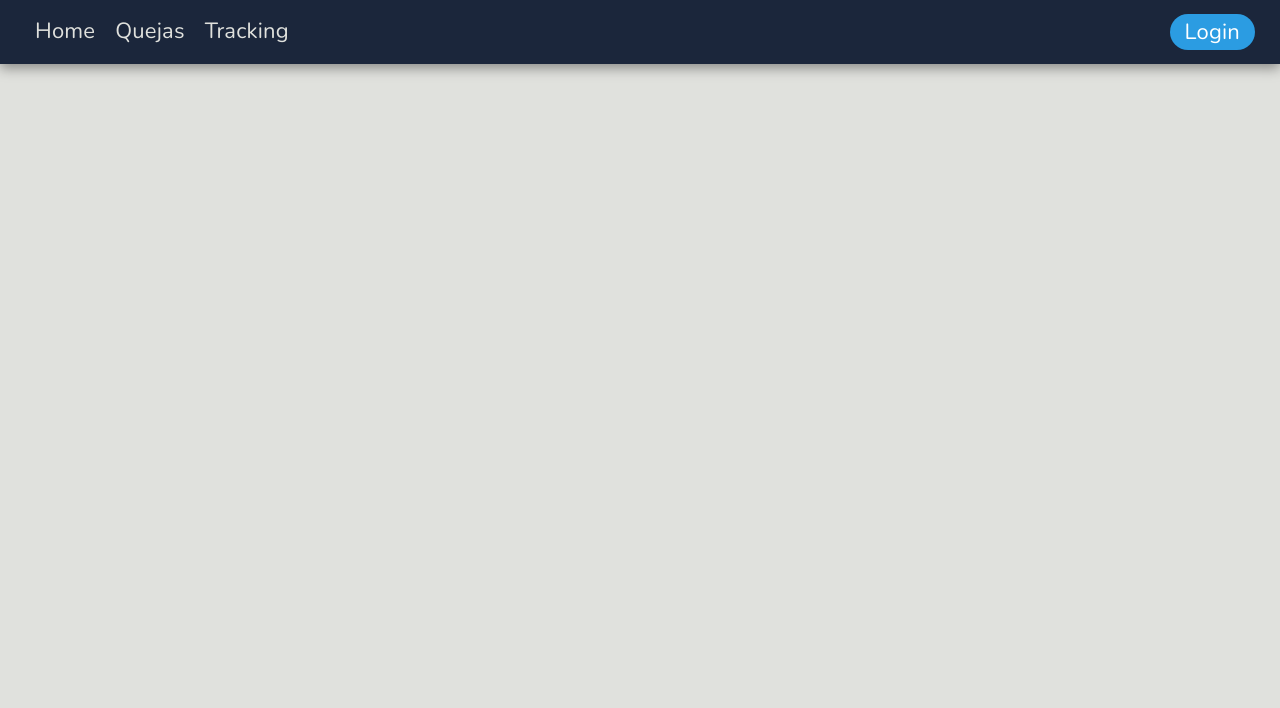
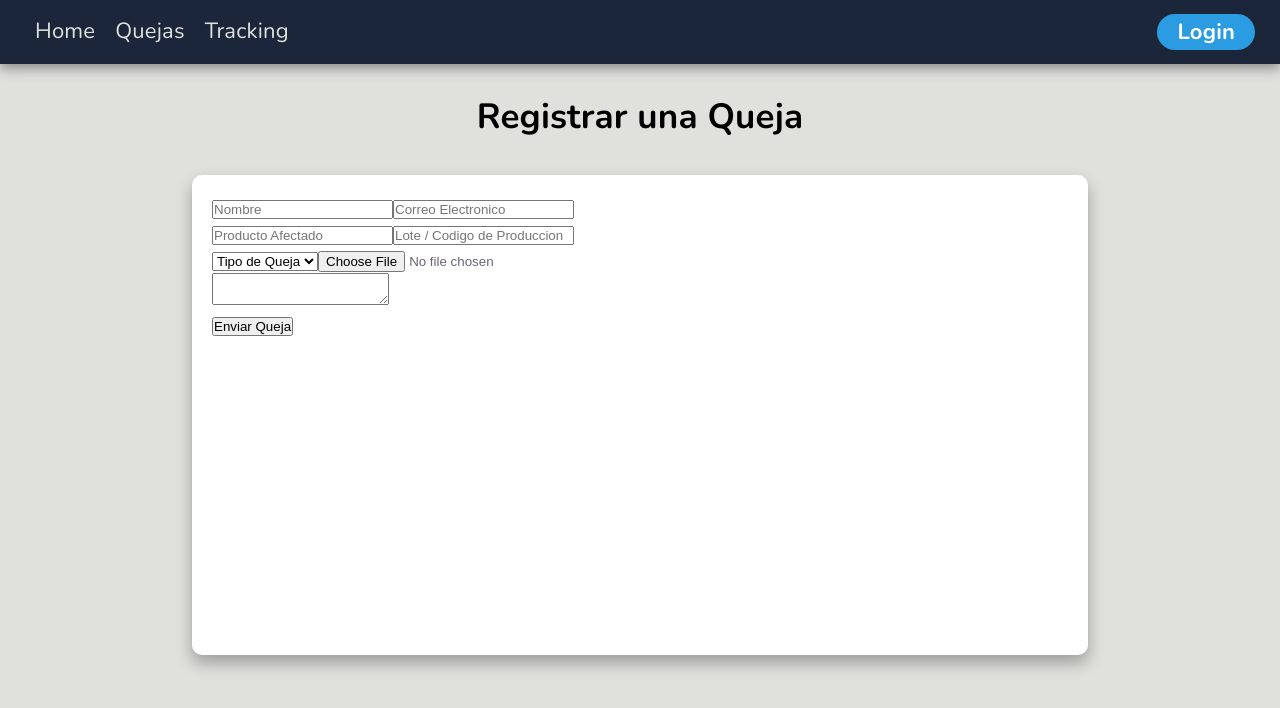
Before and after one commit to sebastianrcg/Projecto-Final-Gestion-Quejas-Sugerencias-Grupo-F, a React (Vite) app in the folder frontend/: page /reportarQuejas in a window 1280 px wide. Shown: the top 708 px of the page. Built offline with nearby package versions, Linux system fonts and the light colour scheme.

Commit message:
Inicio pagina de registrar quejas

```diff
--- a/frontend/src/components/NavBar/navBar.module.css
+++ b/frontend/src/components/NavBar/navBar.module.css
@@ -27,7 +27,8 @@
 .loginBtn {
 
     font-size: 22px;
-    padding: 5px 15px;
+    font-weight: bold;
+    padding: 5px 20px;
     border: none;
     border-radius: 50px;
     background-color: #2b9ce2;
--- a/frontend/src/pages/home/home.module.css
+++ b/frontend/src/pages/home/home.module.css
@@ -13,12 +13,13 @@
 
 .hero h1 {
     /* margin-top: 20px; */
+    margin-top: 10px;
     margin-left: 20px;
 }
 
 .hero h2{
     margin-left: 20px;
-    margin-top: 30px;
+    margin-top: 25px;
 }
 
 .hero p {
--- a/frontend/src/pages/quejas/Quejas.jsx
+++ b/frontend/src/pages/quejas/Quejas.jsx
@@ -1,7 +1,38 @@
+import styles from "./quejas.module.css";
+import { useState } from "react";
+
 const Quejas = () => {
 
-    return(
+    return (
         <>
+            <h2 className={styles.title}>Registrar una Queja</h2>
+            <div className={styles.form}>
+                <form >
+                    <div>
+                        <input type="text" placeholder="Nombre" />
+                        <input type="email" placeholder="Correo Electronico" />
+                    </div>
+                    <div>
+                        <input type="text" placeholder="Producto Afectado" />
+                        <input type="text" placeholder="Lote / Codigo de Produccion" />
+                    </div>
+                    <div>
+                    <select name="">
+                        <option value="" selected disabled> Tipo de Queja</option>
+
+                    </select>
+
+                    <input type="file" />
+                    </div>
+                    <textarea name="">
+
+                    </textarea>
+                    <div>
+                    <button>Enviar Queja</button>
+                    </div>
+
+                </form>
+            </div>
         </>
     )
 }
--- /dev/null
+++ b/frontend/src/pages/quejas/quejas.module.css
@@ -0,0 +1,20 @@
+.title {
+    margin-top: 40px;
+    text-align: center;
+    color: black;
+    font-size: 35px;
+}
+
+.form {
+    width: 70%;
+    min-height: 60dvh;
+    background-color: white;
+    margin: 0 auto;
+    margin-top: 45px;
+    border-radius: 10px;
+    box-shadow: 0 8px 16px rgba(0, 0, 0, 0.3);
+    /* box-shadow: 0 4px 12px rgba(0, 0, 0, 0.3); */
+    padding: 20px;
+    display: flex;
+    flex-direction: column;
+}
```
Also changed, not shown: frontend/src/pages/home/Home.jsx (+5 -3 lines).
